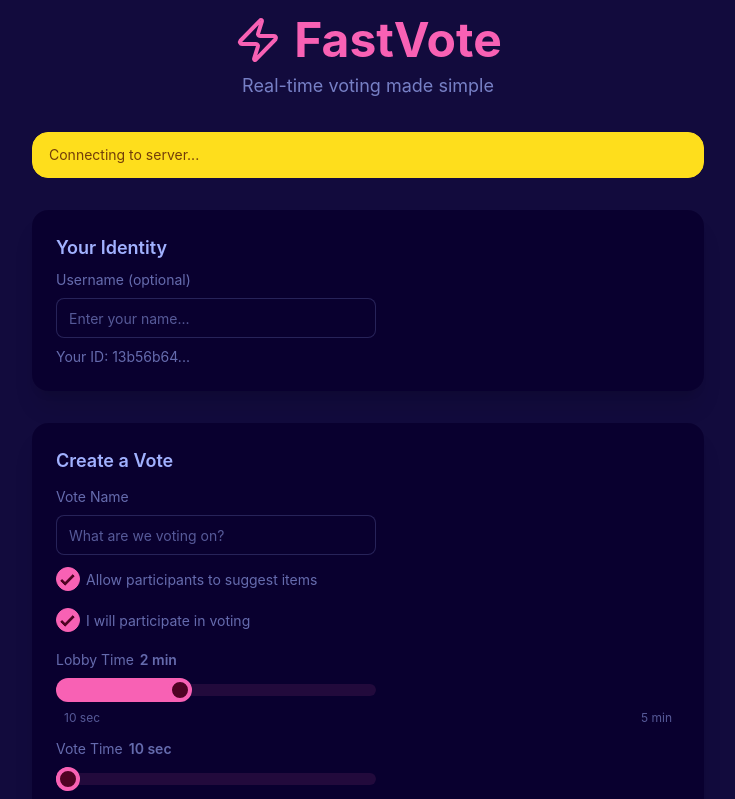
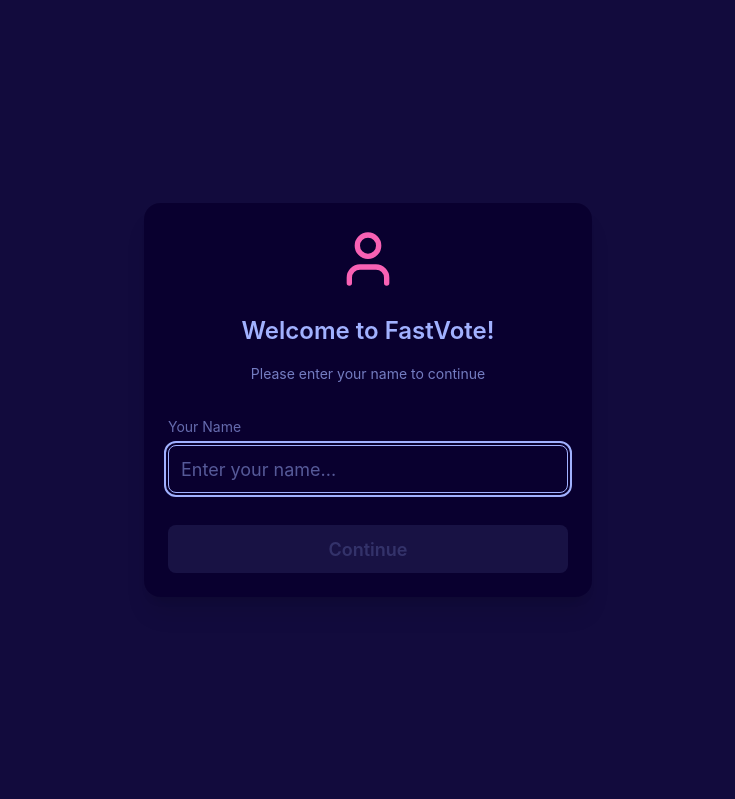
Before and after one commit to gandlafbtc/fastvote, a SvelteKit app in the folder packages/frontend/: page / in a window 1280 px wide. Shown: the top 799 px of the page, without its empty margins (272-1007 px from the left). Built offline with nearby package versions, Linux system fonts and the light colour scheme; no server answers.

Commit message:
use participant name instead of id

```diff
--- a/packages/frontend/package.json
+++ b/packages/frontend/package.json
@@ -17,7 +17,7 @@
 		"@eslint/compat": "^2.0.4",
 		"@eslint/js": "^10.0.1",
 		"@sveltejs/adapter-auto": "^7.0.1",
-		"@sveltejs/adapter-node": "^7.0.1",
+		"@sveltejs/adapter-node": "^5.5.4",
 		"@sveltejs/kit": "^2.57.0",
 		"@sveltejs/vite-plugin-svelte": "^7.0.0",
 		"@tailwindcss/vite": "^4.2.2",
--- /dev/null
+++ b/packages/frontend/src/lib/components/UsernameInput.svelte
@@ -0,0 +1,53 @@
+<script lang="ts">
+	import { setUsername } from '$lib/stores/user';
+	import { User } from '@lucide/svelte';
+
+	let username = $state('');
+
+	function handleSubmit() {
+		if (username.trim()) {
+			setUsername(username.trim());
+			// Trigger a re-render by dispatching a custom event
+			window.dispatchEvent(new Event('username-set'));
+		}
+	}
+</script>
+
+<div class="min-h-screen bg-base-200 flex items-center justify-center p-4">
+	<div class="max-w-md w-full">
+		<div class="card bg-base-100 shadow-xl">
+			<div class="card-body">
+				<div class="flex items-center justify-center mb-4">
+					<User class="w-16 h-16 text-primary" />
+				</div>
+				<h2 class="card-title text-center justify-center text-2xl mb-2">Welcome to FastVote!</h2>
+				<p class="text-center opacity-70 mb-6">Please enter your name to continue</p>
+
+				<div class="form-control flex flex-col gap-2">
+					<label class="label" for="username-input">
+						<span class="label-text">Your Name</span>
+					</label>
+					<input
+						id="username-input"
+						type="text"
+						placeholder="Enter your name..."
+						class="input input-bordered input-lg w-full"
+						bind:value={username}
+						onkeydown={(e) => e.key === 'Enter' && handleSubmit()}
+						autofocus
+					/>
+				</div>
+
+				<div class="card-actions justify-end mt-6">
+					<button
+						class="btn btn-primary btn-lg w-full"
+						onclick={handleSubmit}
+						disabled={!username.trim()}
+					>
+						Continue
+					</button>
+				</div>
+			</div>
+		</div>
+	</div>
+</div>
--- a/packages/frontend/src/lib/stores/user.ts
+++ b/packages/frontend/src/lib/stores/user.ts
@@ -20,3 +20,8 @@
 	if (!browser) return;
 	localStorage.setItem('username', username);
 }
+
+export function clearUsername() {
+	if (!browser) return;
+	localStorage.removeItem('username');
+}
--- a/packages/frontend/src/lib/stores/websocket.svelte.ts
+++ b/packages/frontend/src/lib/stores/websocket.svelte.ts
@@ -5,6 +5,11 @@
 	id: string;
 	name: string;
 	suggestedBy: string;
+}
+
+interface Participant {
+	userId: string;
+	username?: string;
 }
 
 interface Vote {
@@ -15,7 +20,7 @@
 	creatorParticipates: boolean;
 	status: 'lobby' | 'voting' | 'finished';
 	items: VoteItem[];
-	participants: string[];
+	participants: Participant[];
 	votes: Record<string, number>;
 	createdAt: number;
 	lobbyEndsAt: number;
@@ -93,8 +98,13 @@
 				break;
 
 			case 'participant_joined':
-				if (this.currentVote && !this.currentVote.participants.includes(event.userId as string)) {
-					this.currentVote.participants.push(event.userId as string);
+				if (this.currentVote) {
+					const userId = event.userId as string;
+					const username = event.username as string | undefined;
+					const alreadyJoined = this.currentVote.participants.some(p => p.userId === userId);
+					if (!alreadyJoined) {
+						this.currentVote.participants.push({ userId, username });
+					}
 				}
 				break;
 
--- a/packages/frontend/src/routes/+layout.svelte
+++ b/packages/frontend/src/routes/+layout.svelte
@@ -1,9 +1,77 @@
 <script lang="ts">
+	import { onMount } from 'svelte';
 	import './layout.css';
 	import favicon from '$lib/assets/favicon.svg';
+	import UsernameInput from '$lib/components/UsernameInput.svelte';
+	import { getUsername, clearUsername } from '$lib/stores/user';
+	import { LogOut } from '@lucide/svelte';
 
 	let { children } = $props();
+	let isLoading = $state(true);
+	let hasUsername = $state(false);
+
+	onMount(() => {
+		// Show splash screen for 500ms
+		setTimeout(() => {
+			checkUsername();
+			isLoading = false;
+		}, 500);
+
+		// Listen for username changes
+		const handleUsernameSet = () => {
+			checkUsername();
+		};
+		window.addEventListener('username-set', handleUsernameSet);
+
+		return () => {
+			window.removeEventListener('username-set', handleUsernameSet);
+		};
+	});
+
+	function checkUsername() {
+		hasUsername = !!getUsername();
+	}
+
+	function handleChangeUsername() {
+		clearUsername();
+		checkUsername();
+	}
 </script>
 
 <svelte:head><link rel="icon" href={favicon} /></svelte:head>
-{@render children()}
+
+{#if isLoading}
+	<!-- Splash Screen -->
+	<div class="min-h-screen bg-base-200 flex items-center justify-center">
+		<div class="text-center">
+			<span class="loading loading-spinner loading-lg text-primary"></span>
+			<p class="mt-4 text-lg opacity-70">Loading FastVote...</p>
+		</div>
+	</div>
+{:else if !hasUsername}
+	<!-- Username Input -->
+	<UsernameInput />
+{:else}
+	<!-- Main Content -->
+	<div class="min-h-screen flex flex-col">
+		<div class="flex-1">
+			{@render children()}
+		</div>
+
+		<!-- Footer -->
+		<footer class="bg-base-300 py-4 px-4">
+			<div class="max-w-7xl mx-auto flex items-center justify-between">
+				<div class="text-sm opacity-70">
+					Logged in as: <span class="font-semibold">{getUsername()}</span>
+				</div>
+				<button
+					class="btn btn-ghost btn-sm gap-2"
+					onclick={handleChangeUsername}
+				>
+					<LogOut class="w-4 h-4" />
+					Change Username
+				</button>
+			</div>
+		</footer>
+	</div>
+{/if}
--- a/packages/frontend/src/routes/+page.svelte
+++ b/packages/frontend/src/routes/+page.svelte
@@ -2,13 +2,11 @@
 	import { onMount } from 'svelte';
 	import { goto } from '$app/navigation';
 	import { wsStore } from '$lib/stores/websocket.svelte';
-	import { getUserId, getUsername, setUsername } from '$lib/stores/user';
 	import { Zap } from '@lucide/svelte';
 
 	let voteName = $state('');
 	let allowSuggestions = $state(true);
 	let creatorParticipates = $state(true);
-	let username = $state(getUsername() || '');
 	let voteIdToJoin = $state('');
 	let lobbyTime = $state(120); // seconds, default 2 minutes
 	let voteTime = $state(10); // seconds, default 10 seconds
@@ -32,10 +30,6 @@
 	function handleCreateVote() {
 		if (!voteName.trim()) return;
 
-		if (username.trim()) {
-			setUsername(username.trim());
-		}
-
 		wsStore.createVote(voteName, allowSuggestions, creatorParticipates, lobbyTime, voteTime);
 
 		// Wait for vote_created event
@@ -49,11 +43,6 @@
 
 	function handleJoinVote() {
 		if (!voteIdToJoin.trim()) return;
-
-		if (username.trim()) {
-			setUsername(username.trim());
-		}
-
 		goto(`/vote/${voteIdToJoin.trim()}/join`);
 	}
 </script>
@@ -75,28 +64,6 @@
 				<span>Connecting to server...</span>
 			</div>
 		{/if}
-
-		<!-- Username Input -->
-		<div class="card bg-base-100 shadow-xl">
-			<div class="card-body">
-				<h2 class="card-title">Your Identity</h2>
-				<div class="form-control flex flex-col gap-2">
-					<label class="label" for="username">
-						<span class="label-text">Username (optional)</span>
-					</label>
-					<input
-						id="username"
-						type="text"
-						placeholder="Enter your name..."
-						class="input input-bordered"
-						bind:value={username}
-					/>
-					<label class="label">
-						<span class="label-text-alt">Your ID: {getUserId().substring(0, 8)}...</span>
-					</label>
-				</div>
-			</div>
-		</div>
 
 		<!-- Create Vote -->
 		<div class="card bg-base-100 shadow-xl">
--- a/packages/frontend/src/routes/vote/[id]/lobby/+page.svelte
+++ b/packages/frontend/src/routes/vote/[id]/lobby/+page.svelte
@@ -108,10 +108,12 @@
 						<div class="badge badge-primary">{wsStore.currentVote.participants.length}</div>
 					</h2>
 					<div class="flex flex-wrap gap-2">
-						{#each wsStore.currentVote.participants as participantId}
+						{#each wsStore.currentVote.participants as participant (participant.userId)}
 							<div class="badge badge-lg">
-								{participantId === userId ? 'You' : participantId.substring(0, 8)}
-								{#if participantId === wsStore.currentVote.creatorId}
+								{participant.userId === userId
+									? 'You'
+									: participant.username || participant.userId.substring(0, 8)}
+								{#if participant.userId === wsStore.currentVote.creatorId}
 									👑
 								{/if}
 							</div>
```
Also changed, not shown: 2 other files (tests, documents, lock files or other folders).
